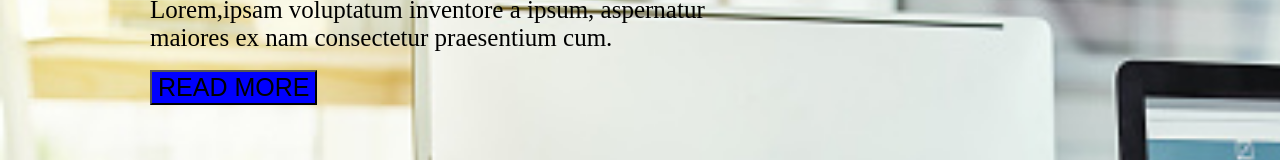
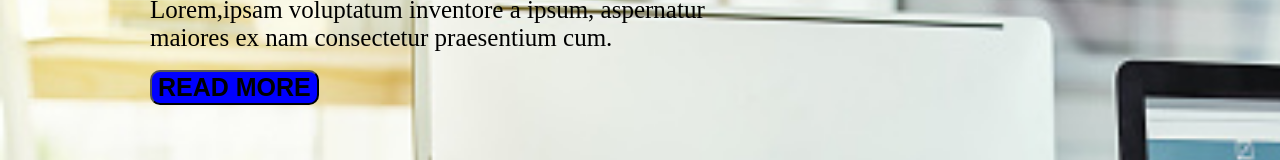
Before and after one commit to himanibathkora/webpage, a plain HTML site: page index.html in a window 1280 px wide. Shown: the part 245-405 px from the top of the page. Drawn offline with Linux system fonts and the light colour scheme.

Commit message:
Update index.html

```diff
--- a/index.html
+++ b/index.html
@@ -29,7 +29,9 @@
         }
         button{
             font-size: 25px;
+            font-weight:bold;
             background-color: blue;
+            border-radius:10px;
         }
         @media screen and (max-width:700px){
             .home p{
```
